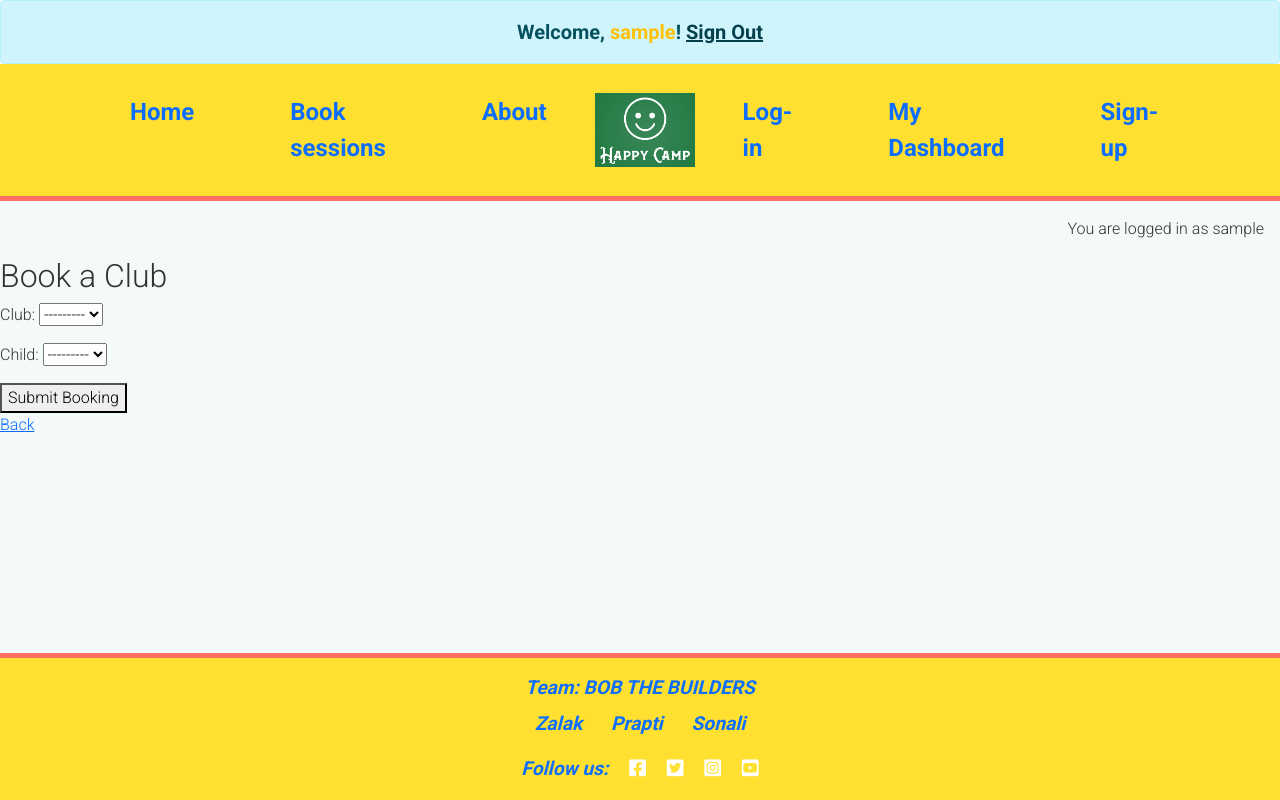
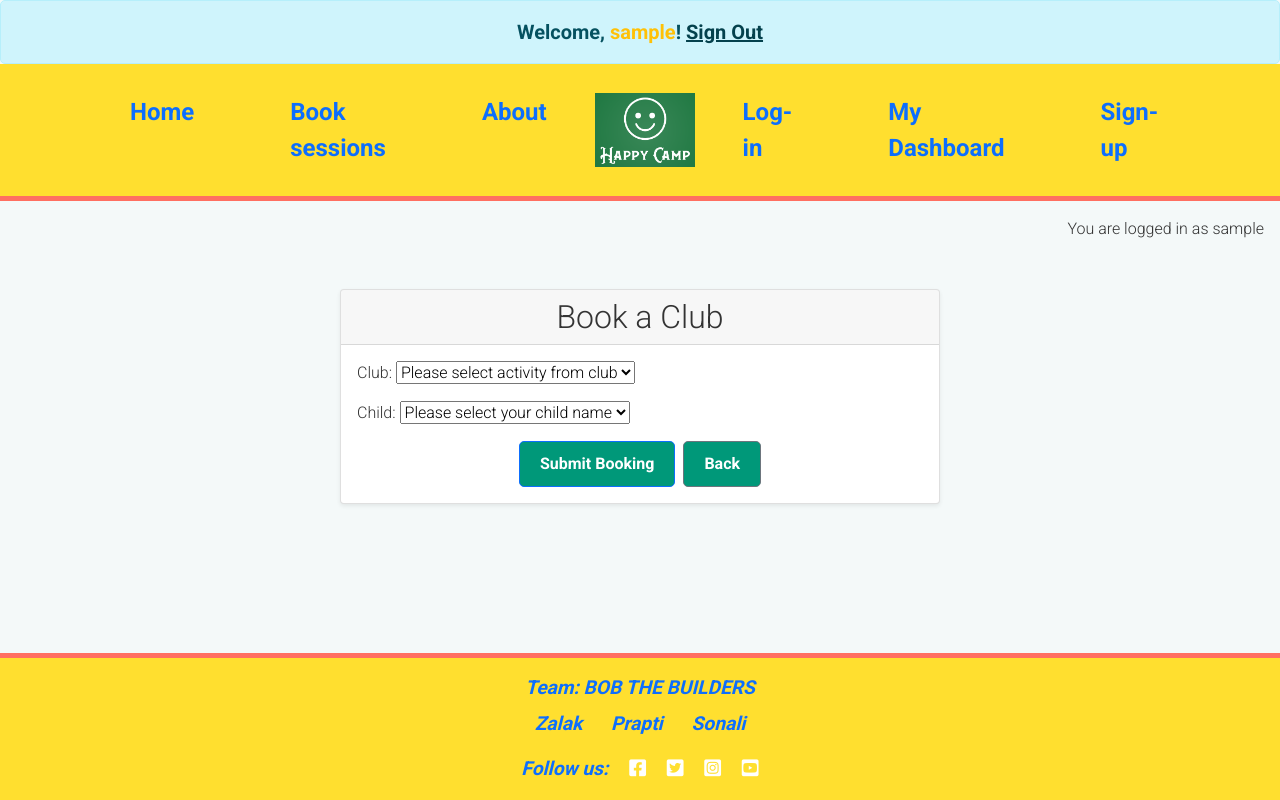
Before and after one commit to SonaliP11/HappyCamp, a Django app: page /bookings/add/ in a window 1280 px wide. Run offline with Django 4.2, Linux system fonts and the light colour scheme; the visitor is signed in with stand-in values (Sample User, id 1); data that the repository does not hold is empty.

```diff
--- a/bookings/forms.py
+++ b/bookings/forms.py
@@ -3,9 +3,20 @@ from .models import Booking
 from children.models import Child
 from camp.models import Club
 
-# Form for creating a new booking
-# This form is used to create a new booking
 class BookingForm(forms.ModelForm):
+    club = forms.ModelChoiceField(
+        queryset=Club.objects.all(),
+        required=True,
+        empty_label="Please select activity from club",
+        widget=forms.Select()
+    )
+    child = forms.ModelChoiceField(
+        queryset=Child.objects.all(),
+        required=True,
+        empty_label="Please select your child name",
+        widget=forms.Select()
+    )
+
     class Meta:
         model = Booking
         fields = ['club', 'child']
@@ -14,4 +25,4 @@ class BookingForm(forms.ModelForm):
         user = kwargs.pop('user')  # Get the logged-in user
         super().__init__(*args, **kwargs)
         # Filter child options to only show the parent's children
-        self.fields['child'].queryset = Child.objects.all().filter(parent=user)
+        self.fields['child'].queryset = Child.objects.filter(parent=user)
--- a/bookings/templates/bookings/booking_form.html
+++ b/bookings/templates/bookings/booking_form.html
@@ -1,12 +1,24 @@
 {% extends 'base.html' %}
 {% block content %}
 
+<div class="container mt-5 d-flex justify-content-center">
+    <div class="card shadow-sm" style="width: 100%; max-width: 600px;">
+        <div class="card-header text-center">
+            <h2 class="mb-0">Book a Club</h2>
+        </div>
+        <div class="card-body">
+            <form method="POST" class="needs-validation" novalidate>
+                {% csrf_token %}
+                <div class="mb-3">
+                    {{ form.as_p }}
+                </div>
+                <div class="d-flex justify-content-center">
+                    <button type="submit" class="btn btn-primary me-2">Submit Booking</button>
+                    <a href="{% url 'booking-list' %}" class="btn btn-secondary">Back</a>
+                </div>
+            </form>
+        </div>
+    </div>
+</div>
 
-<h2>Book a Club</h2>
-<form method="POST">
-    {% csrf_token %}
-    {{ form.as_p }}
-    <button type="submit">Submit Booking</button>
-</form>
-<a href="{% url 'booking-list' %}">Back</a>
 {% endblock %}
--- a/bookings/views.py
+++ b/bookings/views.py
@@ -7,18 +7,22 @@ from children.models import Child
 
 
 # List all bookings for the logged-in parent
-@login_required
 def booking_list(request):
-    children = Child.objects.filter(parent=request.user)
-    bookings = Booking.objects.filter(child__in=children)
+    children = Child.objects.filter(parent=request.user) if request.user.is_authenticated else []
+    bookings = Booking.objects.filter(child__in=children) if request.user.is_authenticated else []
     clubs = Club.objects.all()
     for club in clubs:
-        club.available_spots = club.capacity - club.bookings.count()
+        club.available_seats = club.capacity - club.bookings.count()
     return render(request, 'bookings/booking_list.html', {'bookings': bookings, 'clubs': clubs})
 
 # Create a new booking
 @login_required
 def booking_create(request):
+    club_id = request.GET.get('club_id')
+    initial_data = {}
+    if club_id:
+        initial_data['club'] = get_object_or_404(Club, id=club_id)
+
     if request.method == 'POST':
         form = BookingForm(request.POST, user=request.user)
         if form.is_valid():
@@ -27,7 +31,8 @@ def booking_create(request):
             booking.save()
             return redirect('booking-list')
     else:
-        form = BookingForm(user=request.user)
+        form = BookingForm(user=request.user, initial=initial_data)
+
     return render(request, 'bookings/booking_form.html', {'form': form})
 
 # Cancel a booking
--- a/camp/templates/camp/club_detail.html
+++ b/camp/templates/camp/club_detail.html
@@ -41,7 +41,7 @@
             <a href="{% url 'home' %}" class="btn btn-primary btn-lg me-2 mb-3 shadow-sm">
                 <i class="fas fa-arrow-left"></i> Back to Clubs
             </a>
-            <a href="{% url 'booking-list' %}" class="btn btn-success btn-lg mb-3 shadow-lg px-4 py-2">
+            <a href="{% url 'booking-create' %}?club_id={{ club.id }}" class="btn btn-success btn-lg mb-3 shadow-lg px-4 py-2">
                 <i class="fas fa-user-plus"></i> Enroll Now
             </a>
         </div>
--- a/static/css/style.css
+++ b/static/css/style.css
@@ -241,3 +241,7 @@ body {
 .btn:hover {
     background-color: #007f63;
 }
+
+.custom-shadow {
+    box-shadow: 0 4px 8px #FF6F61;
+}
```
Also changed, not shown: bookings/templates/bookings/booking_list.html (+17 -36 lines).
